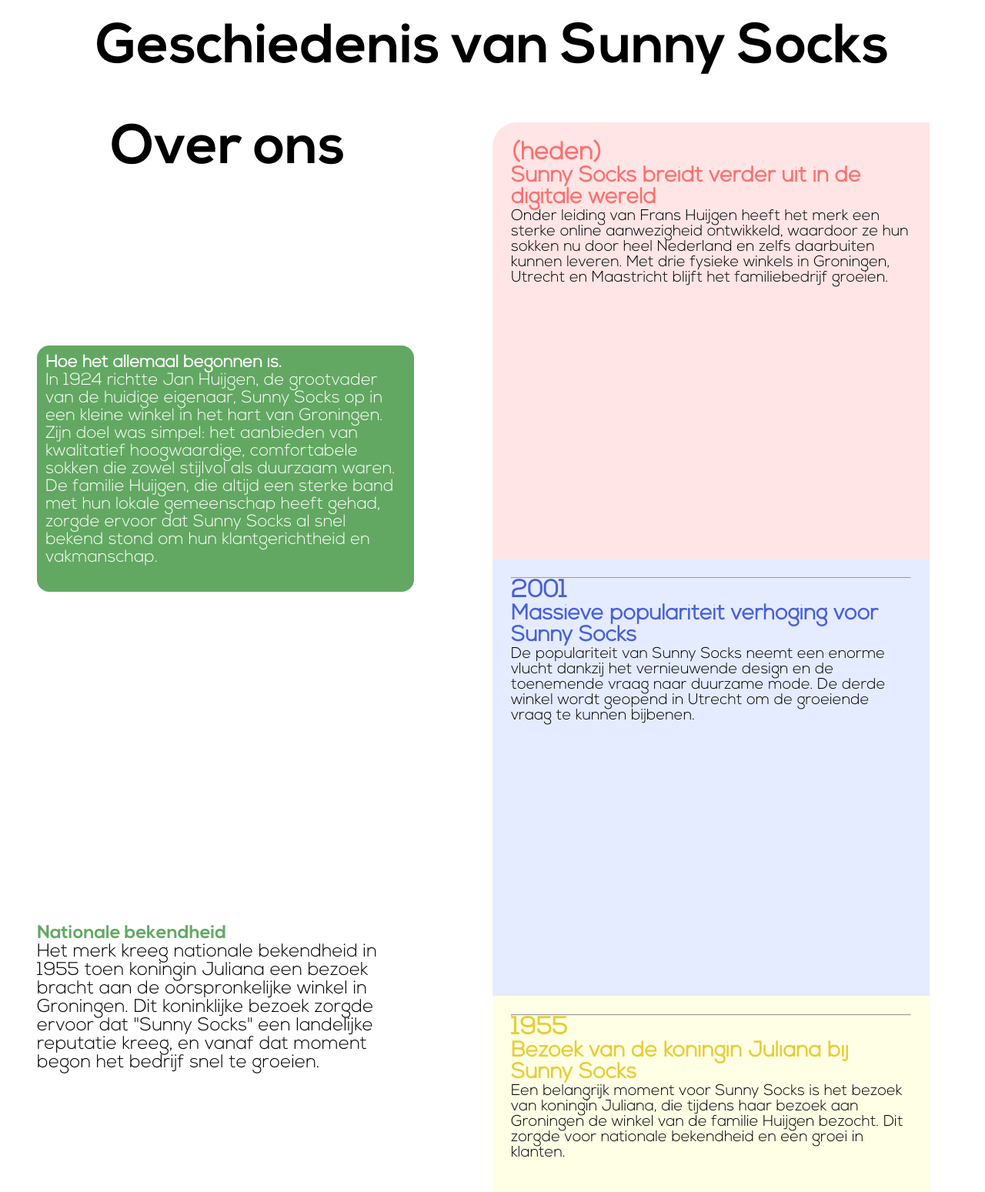
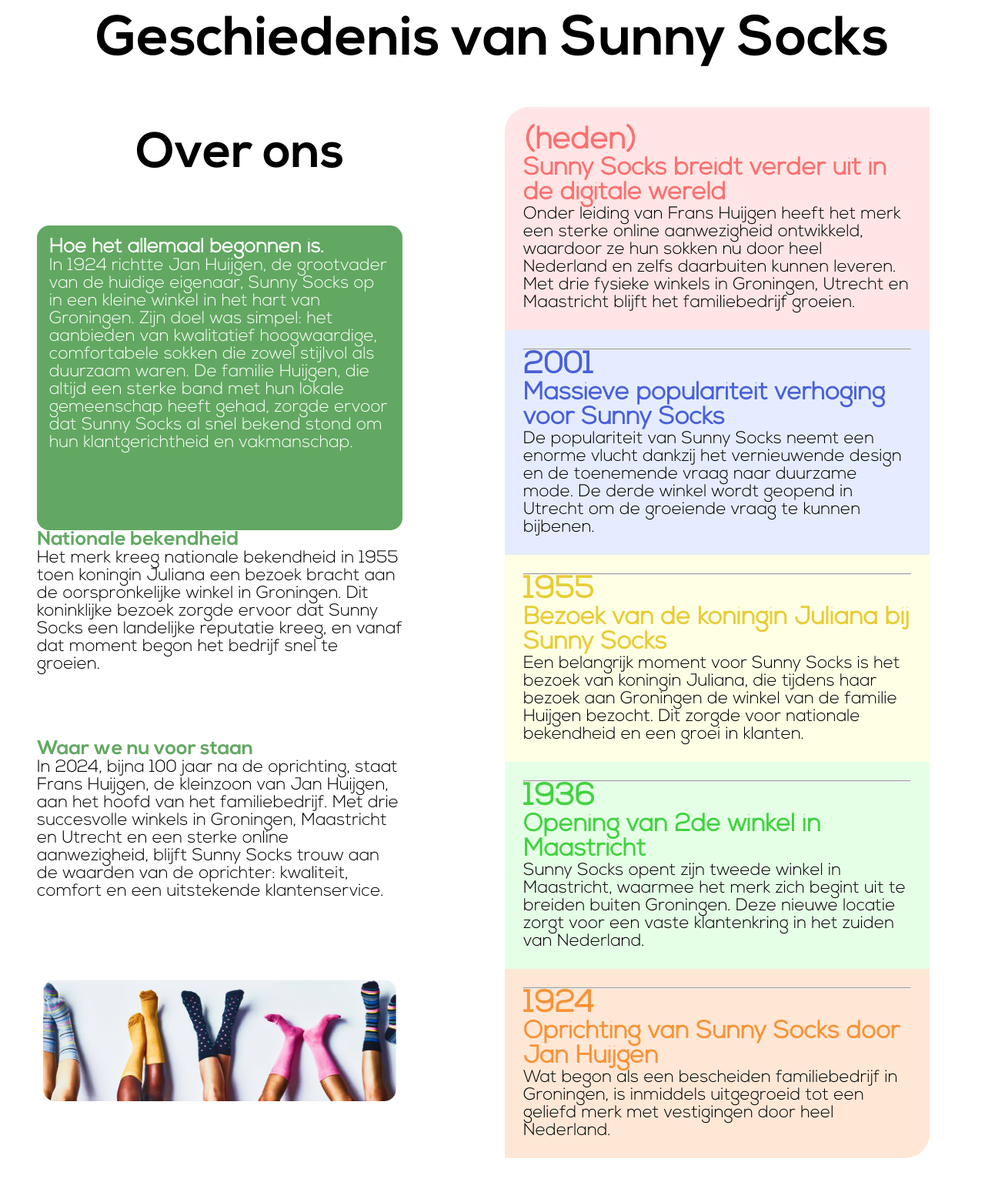
Before and after one commit to DinandRengers/SunnySocks-P1-IC-INF-1D, a PHP site: page /pages/overons.html in a window 1280 px wide. Shown: the part 97-1646 px from the top of the page at 77% size. Run offline with PHP 8.4, Linux system fonts and the light colour scheme; grey boxes are pictures that could not be loaded.

Commit message:
Heb de hele breedte probleem van mijn over-ons pagina opgelost + de flexibiliteit verbeterd, met behulp van chatgpt natuurlijk...
En heb de logboek uit de map gehaald, en verplaats naar onddrive.
(Is wat makkelijker)

```diff
--- a/css/overons.css
+++ b/css/overons.css
@@ -4,10 +4,16 @@
     box-sizing: border-box;
 }
 
+html, body {
+    overflow-x: hidden;
+    width: 100%;
+    height: 100%;
+}
+
 .overons
 {
-    width: 100vw;
-    height: 200vh;
+    width: 100%;
+    height: auto;
 }
 
 .headtitle
@@ -15,17 +21,18 @@
     display: flex;
     justify-content: center;
     width: 100%;
-    height: 8rem;
+    height: auto;
     font-weight: 200;
-    font-size: 48px;
-    line-height: 8rem;
+    font-size: 3rem;
+    line-height: 1.5;
 }
 
 .contentoverons
 {
     display: grid;
     grid-template-columns: repeat(2, 1fr);
-    height: 65%;
+    gap: 2rem;
+    height: auto;
     margin-inline: 3rem;
 }
 
@@ -35,29 +42,30 @@
     height: auto;
     grid-column: 1;
     padding-right: 3rem;
-    grid-template-rows: 0.6fr 1.4fr 1fr 1.2fr 1.2fr
+    grid-template-rows: auto;
 }
 
 .overonsinfotitel
 {
-    display: grid;
-    height: 1rem;
-    padding-inline: 6rem;
-    grid-row: 1;
-    line-height: 8rem;
+    display: flex;
+    line-height: 1.5;
     font-weight: bolder;
-    font-size: 48px;
+    align-items: center;
+    justify-content: center;
+    flex-wrap: nowrap;
 }
 
 .overonsinfotitel > h2
 {
     margin-top: 0.2rem;
+    font-size: 4rem;
 }
 
 .overonsinfotitel > p
 {
     height: 2rem;
     padding-inline: 3rem;
+    font-size: 1.2rem;
 }
 
 .overonsinfosec1
@@ -65,23 +73,22 @@
     background-color: rgb(98, 168, 98);
     color: white;
     width: 90%;
-    height: 20rem;
-    font-size: 22px;
-    padding-inline: 0.7rem;
-    padding-block: 0.7rem;
+    font-size: 1.4rem;
+    padding: 1rem;
     border-radius: 1rem;
+    min-height: auto;
 }
 
 .overonsinfosec1 > .titlesec1
 {
     font-weight: bold;
-
+    font-size: 1.6rem;
 }
 
 .overonsinfosec2
 {
     width: 90%;
-    font-size: 24px;
+    font-size: 1.4rem;
     font-family: "Nexa Light";
 }
 
@@ -89,14 +96,14 @@
 {
     color: rgb(98, 168, 98);
     font-weight: bold;
+    font-size: 1.6rem;
     font-family: "Nexa Bold";
-
 }
 
 .overonsinfosec3
 {
     width: 90%;
-    font-size: 24px;
+    font-size: 1.4rem;
     font-family: "Nexa Light";
 }
 
@@ -104,8 +111,8 @@
 {
     color: rgb(98, 168, 98);
     font-weight: bold;
+    font-size: 1.6rem;
     font-family: "Nexa Bold";
-
 }
 
 .overonsinfobanner
@@ -127,133 +134,163 @@
     padding-block: 2rem;
     padding-right: 1.5rem;
     grid-column: 2;
-    grid-template-rows: repeat(5, 0.7fr);
+    grid-template-rows: auto;
     font-family: "Nexa Light";
+}
+
+.overonstijdlijnsec1, .overonstijdlijnsec2, .overonstijdlijnsec3,
+.overonstijdlijnsec4, .overonstijdlijnsec5
+{
+    padding: 1.5rem;
+    min-height: auto;
 }
 
 .overonstijdlijnsec1
 {
     background-color: rgb(255, 229, 229, 100%);
-    padding: 1.5rem;
     border-top-left-radius: 2em;
 }
 
 .overonstijdlijnsec1 > .jaarTijdlijn
 {
-    font-size: 32px;
+    font-size: 2.5rem;
     font-weight: bolder;
     color: rgb(251, 112, 112, 100%);
 }
 
 .overonstijdlijnsec1 > .titelTijdlijn
 {
-    font-size: 28px;
+    font-size: 2rem;
     font-weight: bolder;
     color: rgb(251, 112, 112, 100%);
 }
 
 .overonstijdlijnsec1 > .textTijdlijn
 {
-    font-size: 20px;
+    font-size: 1.4rem;
 }
 
 .overonstijdlijnsec2
 {
     background-color: rgb(229, 236, 255, 100%);
-    padding: 1.5rem;
 }
 
 .overonstijdlijnsec2 > .jaarTijdlijn
 {
-    font-size: 32px;
+    font-size: 2.5rem;
     font-weight: bolder;
     color: rgb(72, 96, 217, 100%);
 }
 
 .overonstijdlijnsec2 > .titelTijdlijn
 {
-    font-size: 28px;
+    font-size: 2rem;
     font-weight: bolder;
     color: rgb(72, 96, 217, 100%);
 }
 
 .overonstijdlijnsec2 > .textTijdlijn
 {
-    font-size: 20px;
+    font-size: 1.4rem;
 }
 
 .overonstijdlijnsec3
 {
     background-color: rgb(254, 255, 229, 100%);
-    padding: 1.5rem;
 }
 
 .overonstijdlijnsec3 > .jaarTijdlijn
 {
-    font-size: 32px;
+    font-size: 2.5rem;
     font-weight: bolder;
     color: rgb(232, 204, 53, 100%);
 }
 
 .overonstijdlijnsec3 > .titelTijdlijn
 {
-    font-size: 28px;
+    font-size: 2rem;
     font-weight: bolder;
     color: rgb(232, 204, 53, 100%);
 }
 
 .overonstijdlijnsec3 > .textTijdlijn
 {
-    font-size: 20px;
+    font-size: 1.4rem;
 }
 
 .overonstijdlijnsec4
 {
     background-color: rgb(229, 255, 230, 100%);
-    padding: 1.5rem;
 }
 
 .overonstijdlijnsec4 > .jaarTijdlijn
 {
-    font-size: 32px;
+    font-size: 2.5rem;
     font-weight: bolder;
     color: rgb(66, 210, 64, 100%);
 }
 
 .overonstijdlijnsec4 > .titelTijdlijn
 {
-    font-size: 28px;
+    font-size: 2rem;
     font-weight: bolder;
     color: rgb(66, 210, 64, 100%);
 }
 
 .overonstijdlijnsec4 > .textTijdlijn
 {
-    font-size: 20px;
+    font-size: 1.4rem;
 }
 
 .overonstijdlijnsec5
 {
     background-color: rgb(255, 231, 214, 100%);
-    padding: 1.5rem;
     border-bottom-right-radius: 2em;
 }
 
 .overonstijdlijnsec5 > .jaarTijdlijn
 {
-    font-size: 32px;
+    font-size: 2.5rem;
     font-weight: bolder;
     color: rgb(247, 147, 55, 100%);
 }
 
 .overonstijdlijnsec5 > .titelTijdlijn
 {
-    font-size: 28px;
+    font-size: 2rem;
     font-weight: bolder;
     color: rgb(247, 147, 55, 100%);
 }
 
 .overonstijdlijnsec5 > .textTijdlijn
 {
-    font-size: 20px;
+    font-size: 1.4rem;
 }
+
+/* Voor flexibiliteit kleinere displays */
+@media (max-width: 768px) {
+    .headtitle {
+        font-size: 2rem;
+        line-height: 1.2;
+    }
+
+    .contentoverons {
+        grid-template-columns: 1fr;
+    }
+
+    .overonsinfotitel, .overonstijdlijnsec1 > .jaarTijdlijn,
+    .overonstijdlijnsec2 > .jaarTijdlijn,
+    .overonstijdlijnsec3 > .jaarTijdlijn,
+    .overonstijdlijnsec4 > .jaarTijdlijn,
+    .overonstijdlijnsec5 > .jaarTijdlijn {
+        font-size: 1.8rem;
+    }
+
+    .overonstijdlijnsec1 > .titelTijdlijn,
+    .overonstijdlijnsec2 > .titelTijdlijn,
+    .overonstijdlijnsec3 > .titelTijdlijn,
+    .overonstijdlijnsec4 > .titelTijdlijn,
+    .overonstijdlijnsec5 > .titelTijdlijn {
+        font-size: 1.6rem;
+    }
+}
--- a/pages/overons.html
+++ b/pages/overons.html
@@ -42,7 +42,7 @@
                     <div class="overonsinfosec2">
                         <p class="titlesec2">Nationale bekendheid</p>
                         <p>Het merk kreeg nationale bekendheid in 1955 toen koningin Juliana een bezoek bracht aan de oorspronkelijke winkel in Groningen.
-                            Dit koninklijke bezoek zorgde ervoor dat "Sunny Socks" een landelijke reputatie kreeg, en vanaf dat moment begon het bedrijf snel te groeien.</p>
+                            Dit koninklijke bezoek zorgde ervoor dat Sunny Socks een landelijke reputatie kreeg, en vanaf dat moment begon het bedrijf snel te groeien.</p>
 
                     </div>
                     <div class="overonsinfosec3">
```
Also changed, not shown: 1 other file.
